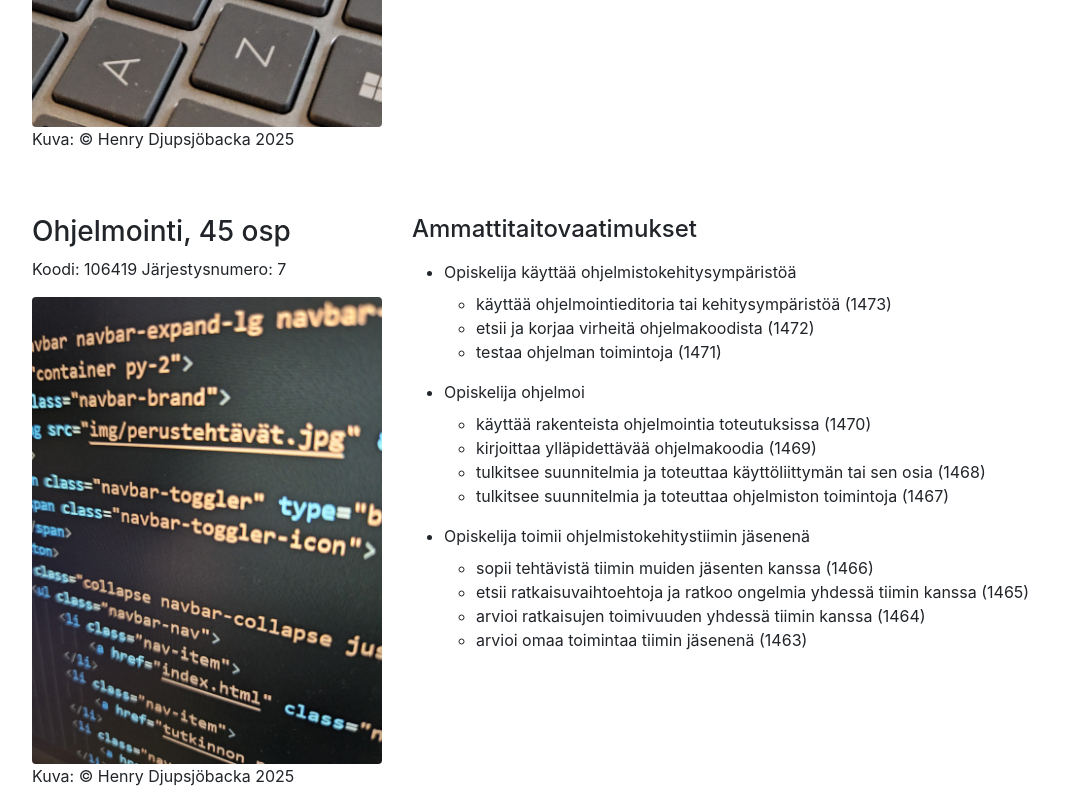
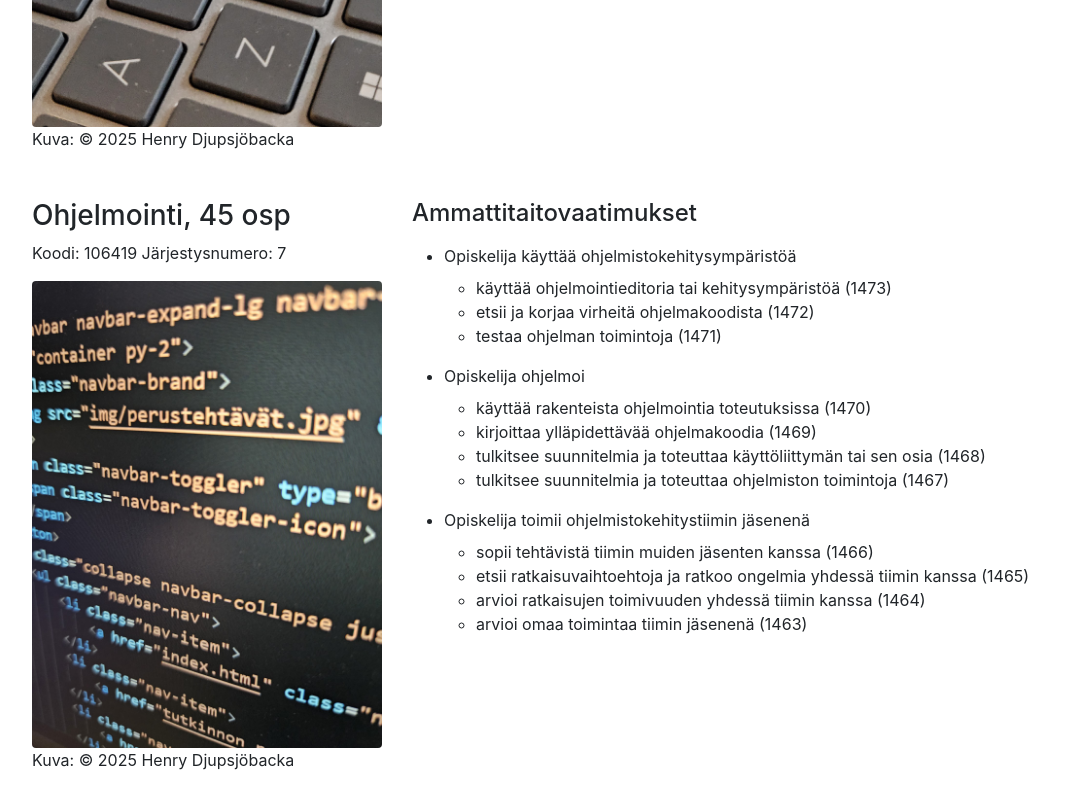
Before and after one commit to heksidee/bootstrap, a plain HTML site: page Tutkinnonosat.html in a window 1280 px wide. Shown: the part 712-1504 px from the top of the page, without its empty margins (53-1126 px from the left). Drawn offline with nearby package versions, Linux system fonts and the light colour scheme.

Commit message:
muutin Copyright kuvausta kuviin

```diff
--- a/Tutkinnonosat.html
+++ b/Tutkinnonosat.html
@@ -59,7 +59,9 @@
               <p>Koodi: 106413 Järjestysnumero: 1</p>
               <div class="d-none d-md-block">
                 <img src="img/näppis.jpg" class="rounded img-fluid" alt="näppis">
-                <p>Kuva: © Henry Djupsjöbacka 2025</p>
+                <div class="logo">
+                  Kuva: &copy; 2025 <span>Henry Djupsjöbacka</span>
+                </div>
               </div>
             </div>
             <div class="col-md-8">
@@ -114,7 +116,9 @@
               <p>Koodi: 106419 Järjestysnumero: 7</p>
               <div class="d-none d-md-block">
                 <img src="img/koodi.jpg" class="rounded img-fluid" alt="koodi">
-                <p>Kuva: © Henry Djupsjöbacka 2025</p>
+                <div class="logo">
+                  Kuva: &copy; 2025 <span>Henry Djupsjöbacka</span>
+                </div>
               </div>
             </div>
             <div class="col-md-8">
@@ -272,7 +276,7 @@
     </main>
       <footer>
           <div class="logo">
-              Copyright &copy; 2025 <span>Tieto- ja viestintätekniikan perustutkinto</span>
+              Copyright &copy; 2025 <span>Henry Djupsjöbacka</span>
           </div>
       </footer>
 </div>
```
Also changed, not shown: Arviointi.html (+1 -1 lines), Kriteerit.html (+1 -1 lines), Tutkinnon_rakenne.html (+1 -1 lines), index.html (+1 -1 lines).
